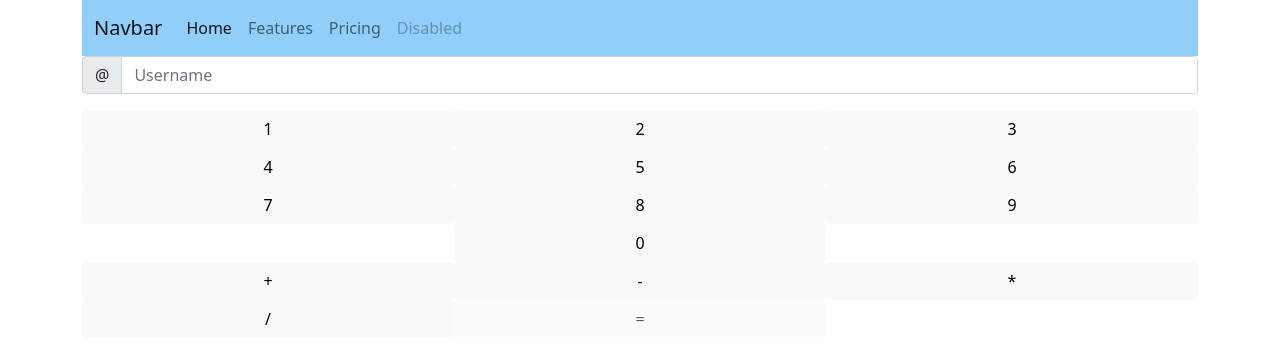
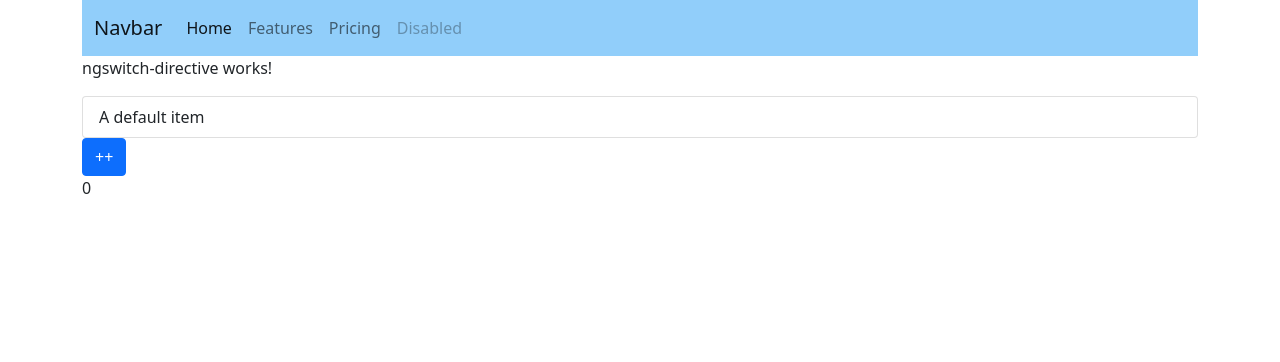
Before and after one commit to Rlss91/angular_hu_morning_2022, an Angular app: page / in a window 1280 px wide. Shown: the top 362 px of the page. Built offline with nearby package versions, Linux system fonts and the light colour scheme.

Commit message:
ngSwitch

```diff
--- a/src/app/app.component.html
+++ b/src/app/app.component.html
@@ -15,5 +15,6 @@
   <!-- <app-style-directive></app-style-directive> -->
   <!-- <app-ngif-directive></app-ngif-directive> -->
   <!-- <app-ngfor-directive></app-ngfor-directive> -->
-  <app-calculator2></app-calculator2>
+  <!-- <app-calculator2></app-calculator2> -->
+  <app-ngswitch-directive></app-ngswitch-directive>
 </div>
--- /dev/null
+++ b/src/app/components/directives/structural/ngswitch-directive/ngswitch-directive.component.html
@@ -0,0 +1,13 @@
+<p>ngswitch-directive works!</p>
+<ul class="list-group" [ngSwitch]="number">
+  <li class="list-group-item" *ngSwitchCase="1">An item</li>
+  <li class="list-group-item" *ngSwitchCase="2">A second item</li>
+  <li class="list-group-item" *ngSwitchCase="3">A third item</li>
+  <li class="list-group-item" *ngSwitchCase="4">A fourth item</li>
+  <li class="list-group-item" *ngSwitchCase="5">And a fifth one</li>
+  <li class="list-group-item" *ngSwitchDefault>A default item</li>
+</ul>
+<button type="button" class="btn btn-primary" (click)="handleBtnClick()">
+  ++
+</button>
+<p>{{ number }}</p>
--- /dev/null
+++ b/src/app/components/directives/structural/ngswitch-directive/ngswitch-directive.component.ts
@@ -0,0 +1,19 @@
+import { Component, OnInit } from '@angular/core';
+
+@Component({
+  selector: 'app-ngswitch-directive',
+  templateUrl: './ngswitch-directive.component.html',
+  styleUrls: ['./ngswitch-directive.component.css'],
+})
+export class NgswitchDirectiveComponent implements OnInit {
+  number: number;
+  constructor() {
+    this.number = 0;
+  }
+
+  ngOnInit(): void {}
+
+  handleBtnClick(): void {
+    this.number++;
+  }
+}
```
Also changed, not shown: src/app/app.module.ts (+12 -1 lines), src/app/components/directives/structural/ngswitch-directive/ngswitch-directive.component.css (added), 1 other file (tests, documents, lock files or other folders).
